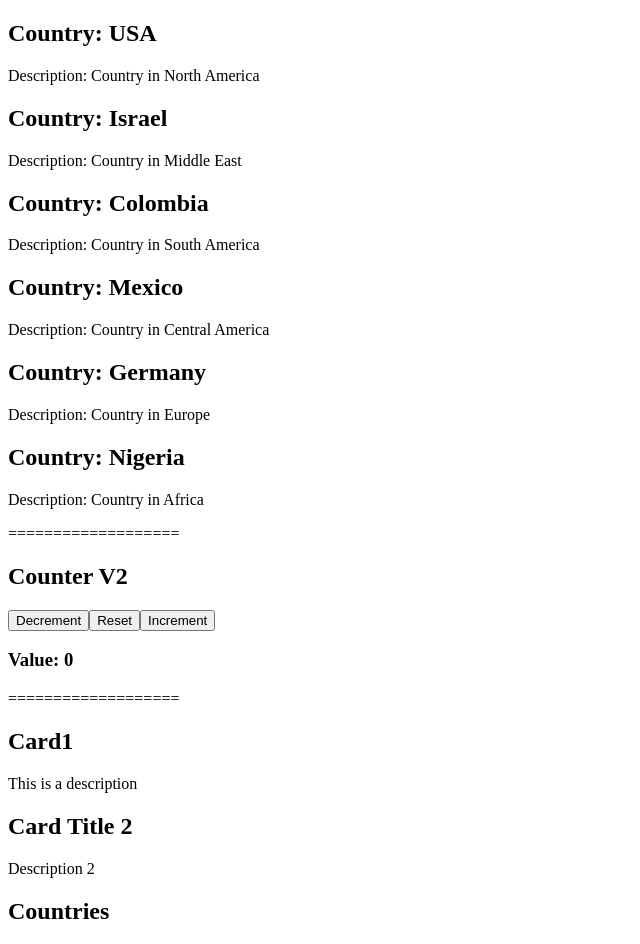
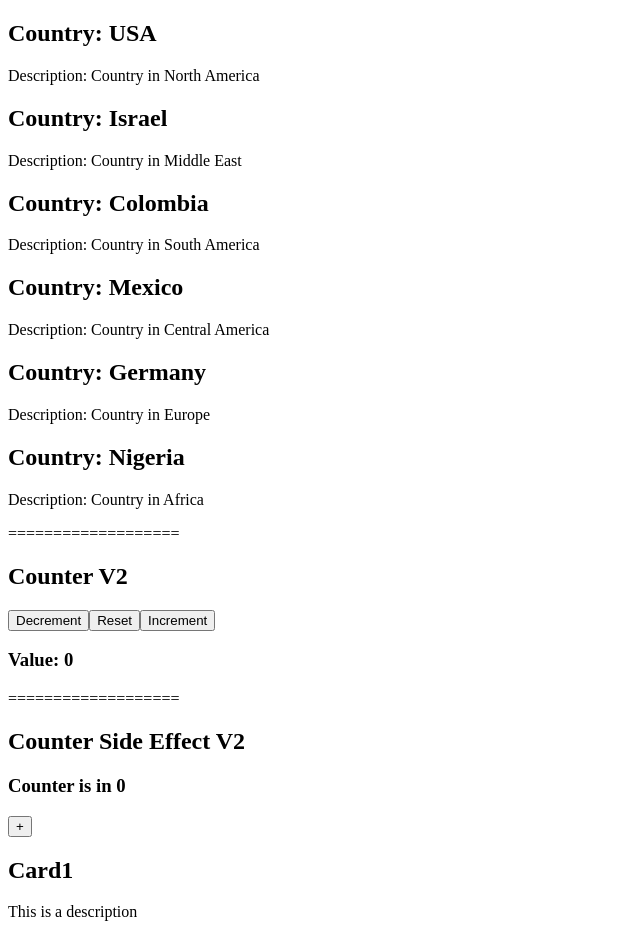
Before and after one commit to jorgechauxjr/react-course, a React (Vite) app in the folder my-app/: page / in a window 1280 px wide. Shown: the top 944 px of the page, without its empty margins (0-640 px from the left). Built offline with nearby package versions, Linux system fonts and the light colour scheme.

Commit message:
[Add] 7 hook useEffect

```diff
--- a/my-app/src/App.jsx
+++ b/my-app/src/App.jsx
@@ -6,6 +6,7 @@ import CounterWithEffect from './components/CounterWithEffect'
 import List from './components/List'
 import CardCountry from './components/CardCountry'
 import CounterV2 from './components/CounterV2'
+import CounterEffectV2 from './components/CounterEffectV2'
 
 function App() {
 
@@ -30,6 +31,7 @@ function App() {
         ))
       }
       <CounterV2 />
+      <CounterEffectV2 />
       <Card title="Card1" description="This is a description" />
       <Card title="Card Title 2" description="Description 2" />
       <List />
--- /dev/null
+++ b/my-app/src/components/CounterEffectV2.jsx
@@ -0,0 +1,18 @@
+import { useEffect, useState } from "react";
+
+const CounterEffectV2 = () => {
+    const [counter, setCounter] = useState(0);
+    useEffect(() => {
+        console.log(`==EffectV2 - El contador cambio a ${counter}`)
+    }, [counter])
+
+    return (
+        <>
+            <h1>Counter Side Effect V2</h1>
+            <h3>Counter is in { counter }</h3>
+            <button onClick={() => setCounter(counter + 1)}>+</button>
+        </>
+    );
+}
+
+export default CounterEffectV2;
```
